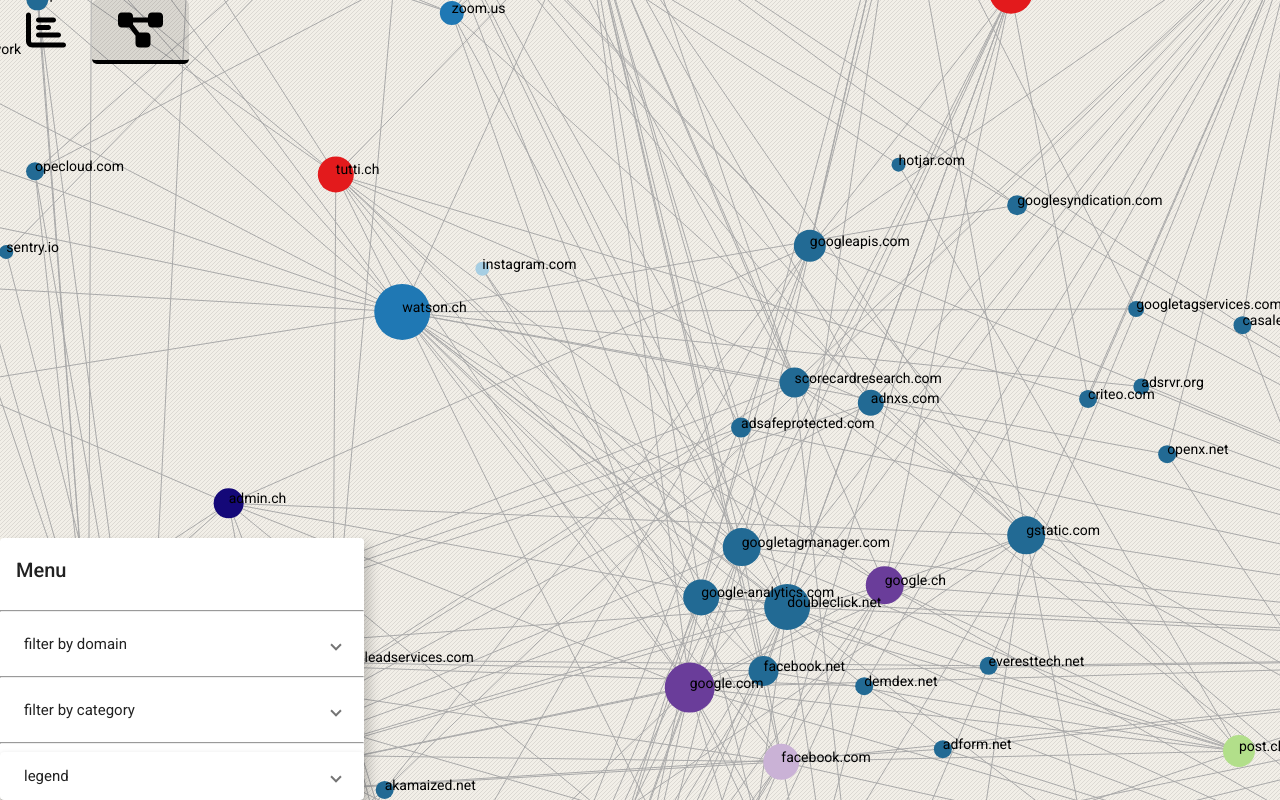
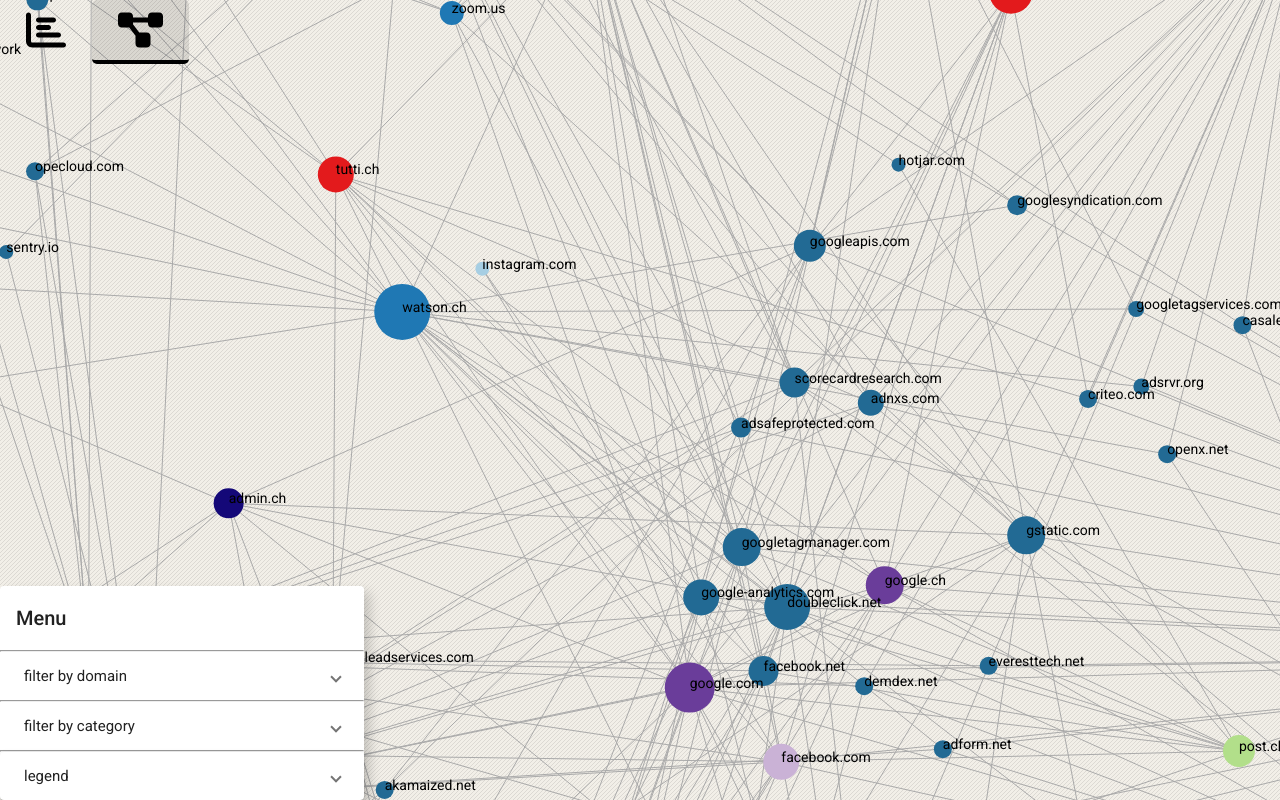
Before and after one commit to digital-sustainability-lab/datenfluesse-online-ads, an Angular app in the folder client/: page /network in a window 1280 px wide. Built offline with nearby package versions, Linux system fonts and the light colour scheme; a web font is replaced by a local one.

Commit message:
style: lowered height of the expansion panels

```diff
--- a/client/src/app/network-menu/network-menu.component.css
+++ b/client/src/app/network-menu/network-menu.component.css
@@ -13,6 +13,10 @@
 
 ::ng-deep .mat-accordion, .mat-card, .mat-expansion-panel {
   box-shadow: none;
+}
+
+hr {
+  margin: 0;
 }
 
 .checkBox {
--- a/client/src/app/network-menu/network-menu.component.html
+++ b/client/src/app/network-menu/network-menu.component.html
@@ -38,7 +38,7 @@
     <hr />
 
     <mat-expansion-panel #expansionPanel>
-      <mat-expansion-panel-header (click)="expandPanel(expansionPanel, $event)">
+      <mat-expansion-panel-header (click)="expandPanel(expansionPanel, $event)" >
         <mat-panel-title>
           filter by category
         </mat-panel-title>
@@ -55,7 +55,7 @@
           <mat-accordion>
             <div *ngFor="let subCheckBox of categoryCheckBoxes.subCheckBoxes">
               <mat-expansion-panel #expansionPanel>
-                <mat-expansion-panel-header (click)="expandPanel(expansionPanel, $event)">
+                <mat-expansion-panel-header (click)="expandPanel(expansionPanel, $event)" [expandedHeight]="'25px'" [collapsedHeight]="'25px'">
                   <mat-panel-title>
                     <mat-checkbox [(ngModel)]="subCheckBox.completed" [color]="subCheckBox.color"
                       [indeterminate]="someComplete(this.subCheckBox)"
```
